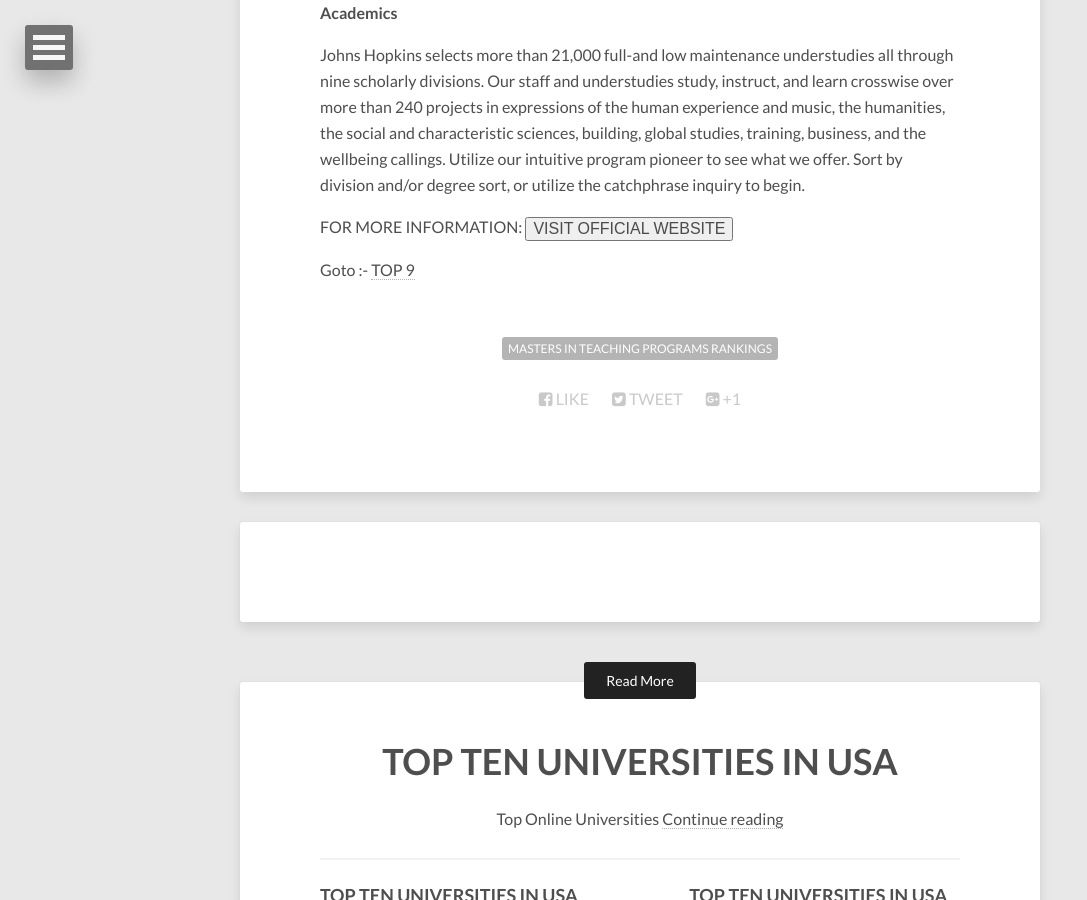
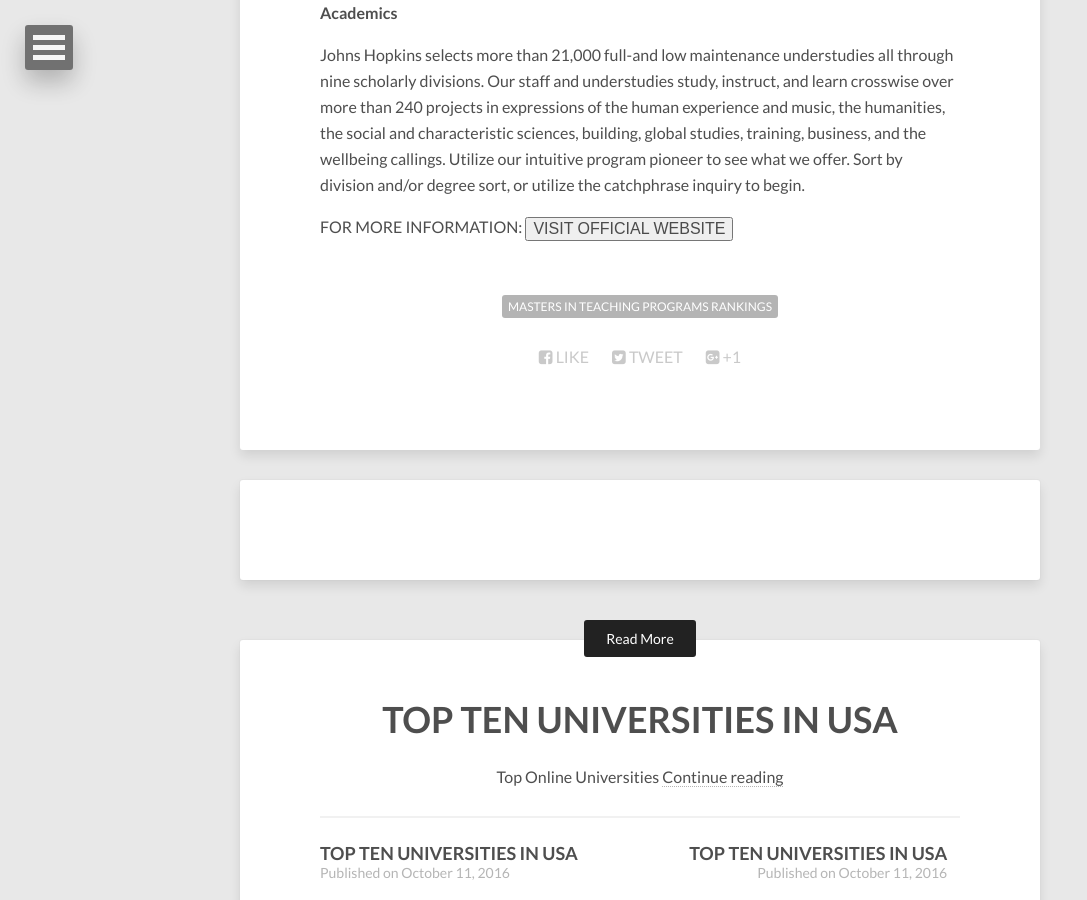
Before and after one commit to vivek1karna/topten, a Jekyll site: the page built from _posts/2016-10-11-top-online-universities8.md, in a window 1280 px wide and 900 px high, scrolled down 1001 px. Shown: the whole window, without its empty margins (0-1087 px from the left). Built offline with Jekyll 4.4.1, drawn with Linux system fonts in a browser that asks for light colours; nearby versions of some CDN libraries; comment, search, counter and statistics services are not loaded.

Commit message:
Update 2016-10-11-top-online-universities8.md

```diff
--- a/_posts/2016-10-11-top-online-universities8.md
+++ b/_posts/2016-10-11-top-online-universities8.md
@@ -20,5 +20,3 @@
 
 FOR MORE INFORMATION:
 <button><a href="http://www.jhu.edu/">VISIT OFFICIAL WEBSITE</a></button>
-
-Goto :- [TOP 9](/topten/top-online-universities9/)
```
